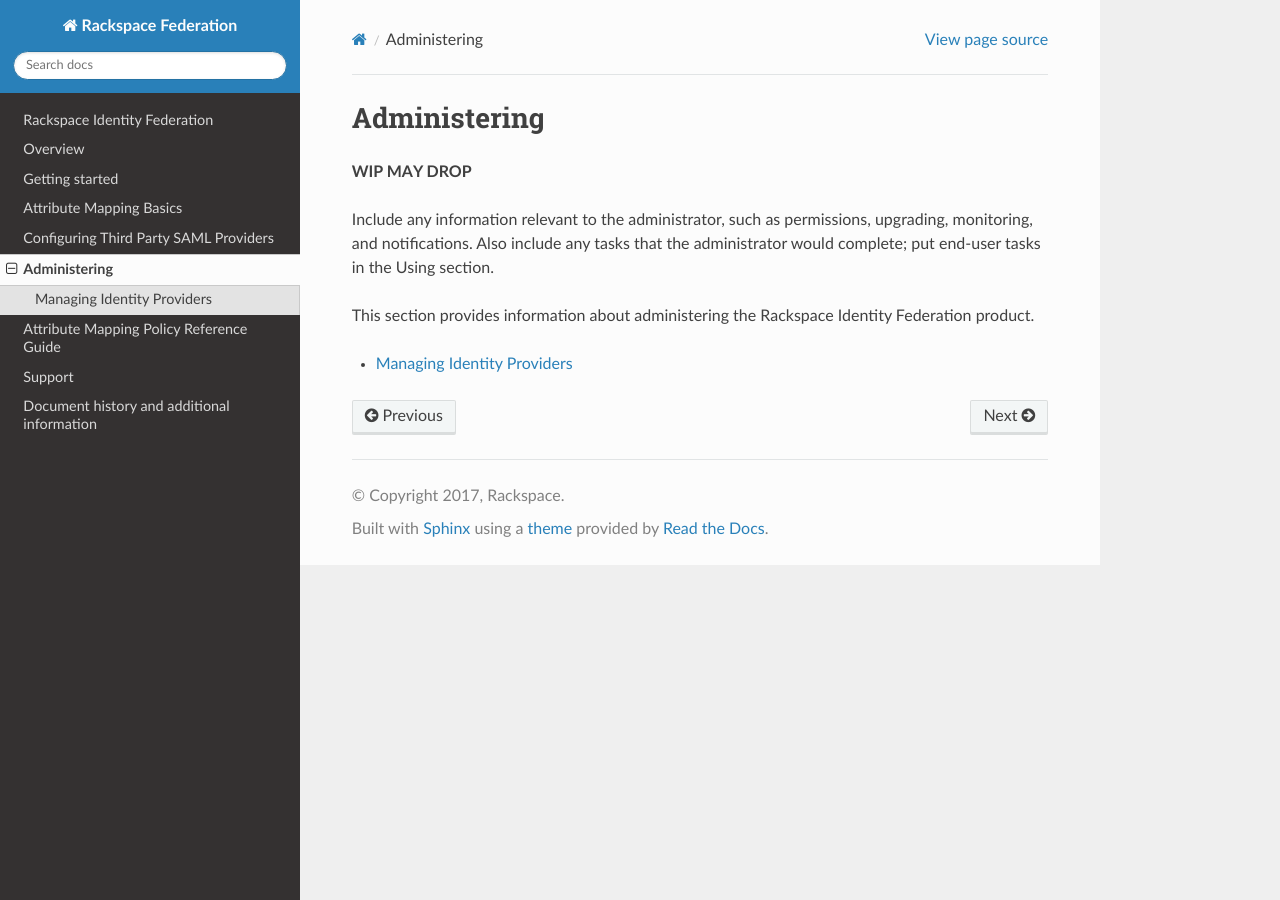
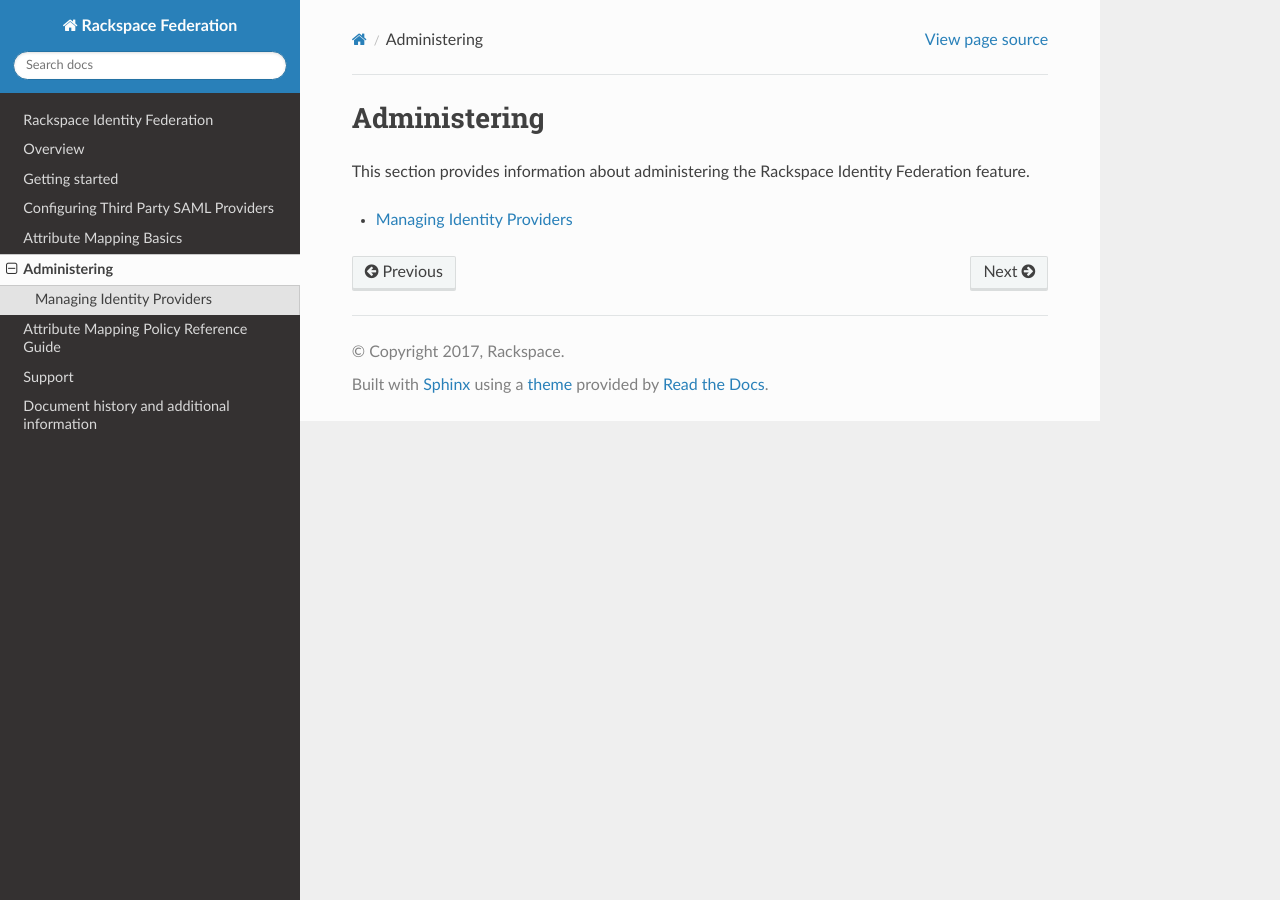
Before and after one commit to rackerlabs/docs-rackspace-federation, a Sphinx documentation site: the page built from doc/administering/index.rst, in a window 1280 px wide. Built offline with Sphinx 7.4.7 and the Read the Docs theme 2.0.0, drawn with Linux system fonts in a browser that asks for light colours; the version number could not be read and is left out.

Commit message:
Change TOC order and some errors

```diff
--- a/doc/administering/index.rst
+++ b/doc/administering/index.rst
@@ -4,17 +4,9 @@
 Administering
 =============
 
-.. Define |product name| in conf.py
-
-**WIP MAY DROP**
-
-Include any information relevant to the administrator, such as
-permissions, upgrading, monitoring, and notifications. Also include
-any tasks that the administrator would complete; put end-user tasks
-in the Using section.
 
 This section provides information about administering the |product name|
-product.
+feature.
 
 .. toctree::
    :maxdepth: 1
@@ -24,4 +16,4 @@
 ..   notifications.rst
 ..   monitoring.rst
 ..   logging.rst
-..  patching-upgrading.rst
+..   patching-upgrading.rst
--- a/doc/index.rst
+++ b/doc/index.rst
@@ -20,8 +20,8 @@
    common/common-front.rst
    overview/index.rst
    getting-started/index.rst
+   config-3p-saml/index.rst
    attribmapping-basics/index.rst
-   config-3p-saml/index.rst
    administering/index.rst
    attribmap-reference/index.rst
    support/index.rst
--- a/doc/support/getting-support.rst
+++ b/doc/support/getting-support.rst
@@ -4,10 +4,10 @@
 Getting Support
 ===============
 
-Rackspace offers 24x7x365 support, by phone, ticket, and chat; support options
-may be limited or defined by your service level.
+Rackspace generally offers 24x7x365 support, by phone, ticket, and chat;
+support options may be limited or defined by your service level.
 
-Customers using |product name| who have acccess to Support ticketing should
+Customers using |service| who have acccess to Support ticketing should
 file a Support ticket for support.
 
 If using phone support or live chat, please have available the primary
```
Also changed, not shown: doc/administering/managing-idp.rst (+10 -0 lines), doc/getting-started/add-idp-api.rst (+5 -3 lines).
